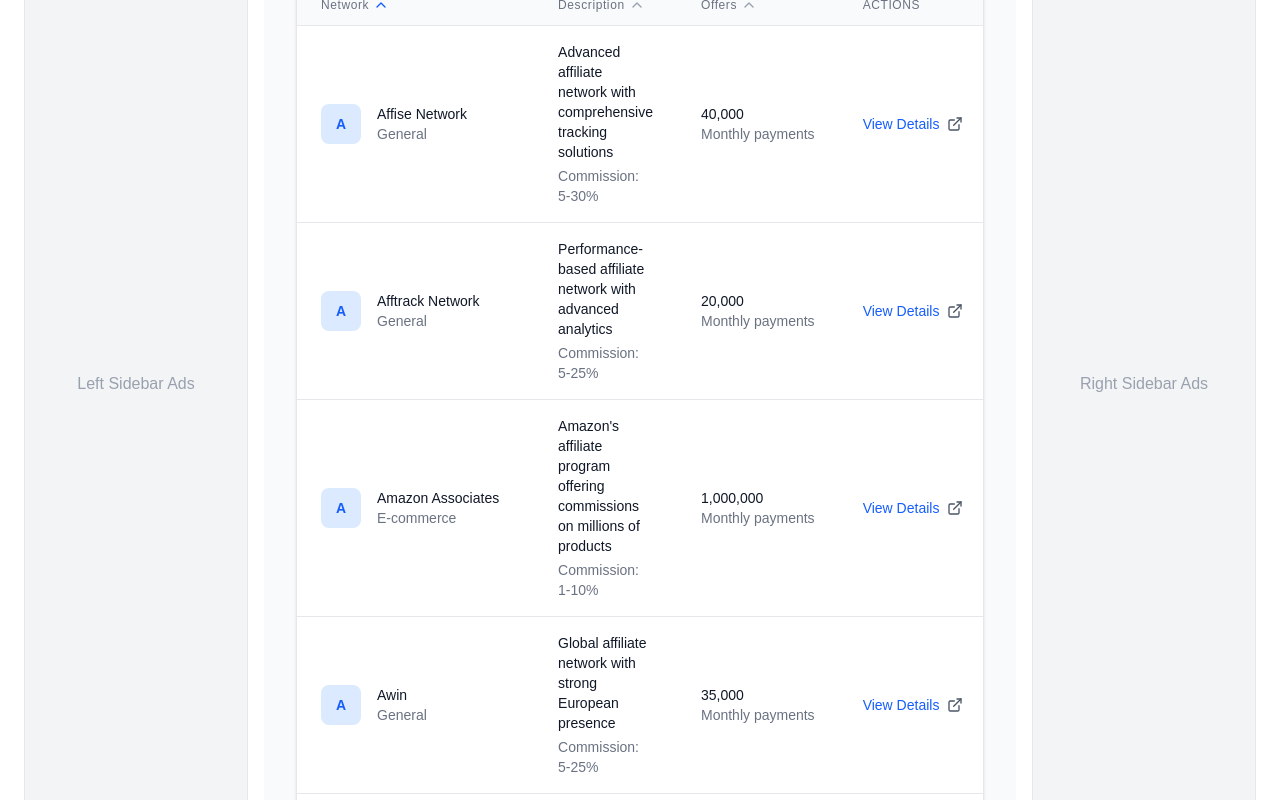
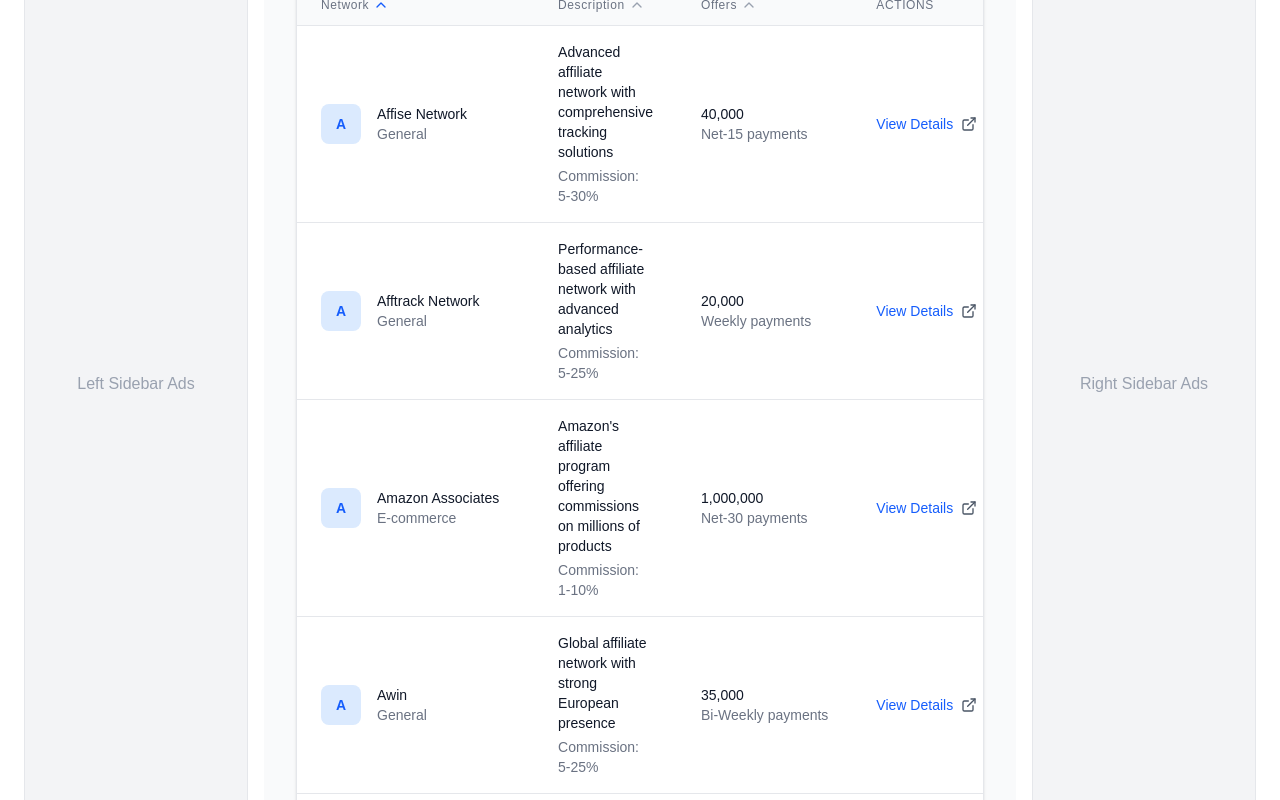
Before and after one commit to tishamishra/affinsight, a Next.js app: page / in a window 1280 px wide. Shown: the part 1160-1960 px from the top of the page. Built offline with nearby package versions, Linux system fonts and the light colour scheme.

Commit message:
Update payment frequencies to use specific payout schedules: Net-15, Net-30, Net-60, Daily, Weekly, Bi-Weekly, Others

```diff
--- a/src/data/networks.ts
+++ b/src/data/networks.ts
@@ -29,7 +29,7 @@ export const networks: Network[] = [
     payment_methods: ["Direct Deposit", "Check"],
     minimum_payout: "$10",
     tracking_software: "HasOffers",
-    payment_frequency: "Monthly",
+    payment_frequency: "Net-30",
     offers_count: 1000000
   },
   {
@@ -45,7 +45,7 @@ export const networks: Network[] = [
     payment_methods: ["Direct Deposit", "Check", "PayPal"],
     minimum_payout: "$50",
     tracking_software: "CAKE",
-    payment_frequency: "Monthly",
+    payment_frequency: "Net-15",
     offers_count: 50000
   },
   {
@@ -61,7 +61,7 @@ export const networks: Network[] = [
     payment_methods: ["Direct Deposit", "Check"],
     minimum_payout: "$50",
     tracking_software: "Everflow",
-    payment_frequency: "Monthly",
+    payment_frequency: "Weekly",
     offers_count: 25000
   },
   {
@@ -77,7 +77,7 @@ export const networks: Network[] = [
     payment_methods: ["Direct Deposit", "Check"],
     minimum_payout: "$50",
     tracking_software: "Offerslook",
-    payment_frequency: "Monthly",
+    payment_frequency: "Net-60",
     offers_count: 45000
   },
   {
@@ -93,7 +93,7 @@ export const networks: Network[] = [
     payment_methods: ["Direct Deposit", "Check", "PayPal"],
     minimum_payout: "$20",
     tracking_software: "HitPath",
-    payment_frequency: "Monthly",
+    payment_frequency: "Bi-Weekly",
     offers_count: 35000
   },
   {
@@ -109,7 +109,7 @@ export const networks: Network[] = [
     payment_methods: ["Direct Deposit", "Check"],
     minimum_payout: "$50",
     tracking_software: "LinkTrust",
-    payment_frequency: "Monthly",
+    payment_frequency: "Daily",
     offers_count: 15000
   },
   {
@@ -125,7 +125,7 @@ export const networks: Network[] = [
     payment_methods: ["Direct Deposit", "Check", "PayPal", "Wire Transfer"],
     minimum_payout: "$100",
     tracking_software: "Affise",
-    payment_frequency: "Monthly",
+    payment_frequency: "Net-15",
     offers_count: 40000
   },
   {
@@ -141,7 +141,7 @@ export const networks: Network[] = [
     payment_methods: ["Direct Deposit", "Check", "PayPal"],
     minimum_payout: "$50",
     tracking_software: "Afftrack",
-    payment_frequency: "Monthly",
+    payment_frequency: "Weekly",
     offers_count: 20000
   },
   {
@@ -157,7 +157,7 @@ export const networks: Network[] = [
     payment_methods: ["Direct Deposit", "Check"],
     minimum_payout: "$25",
     tracking_software: "Others",
-    payment_frequency: "Monthly",
+    payment_frequency: "Others",
     offers_count: 10000
   }
 ];
```
